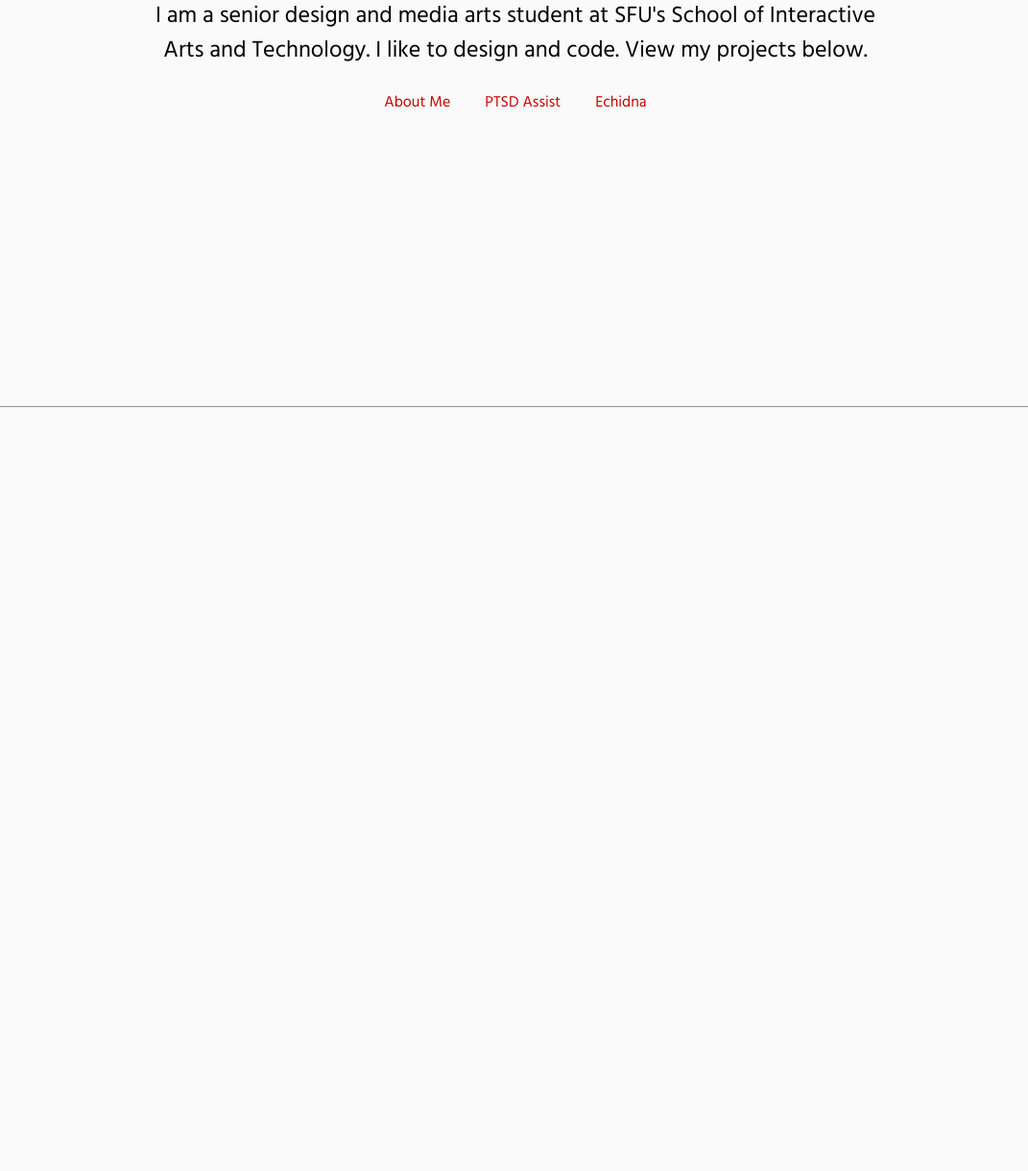
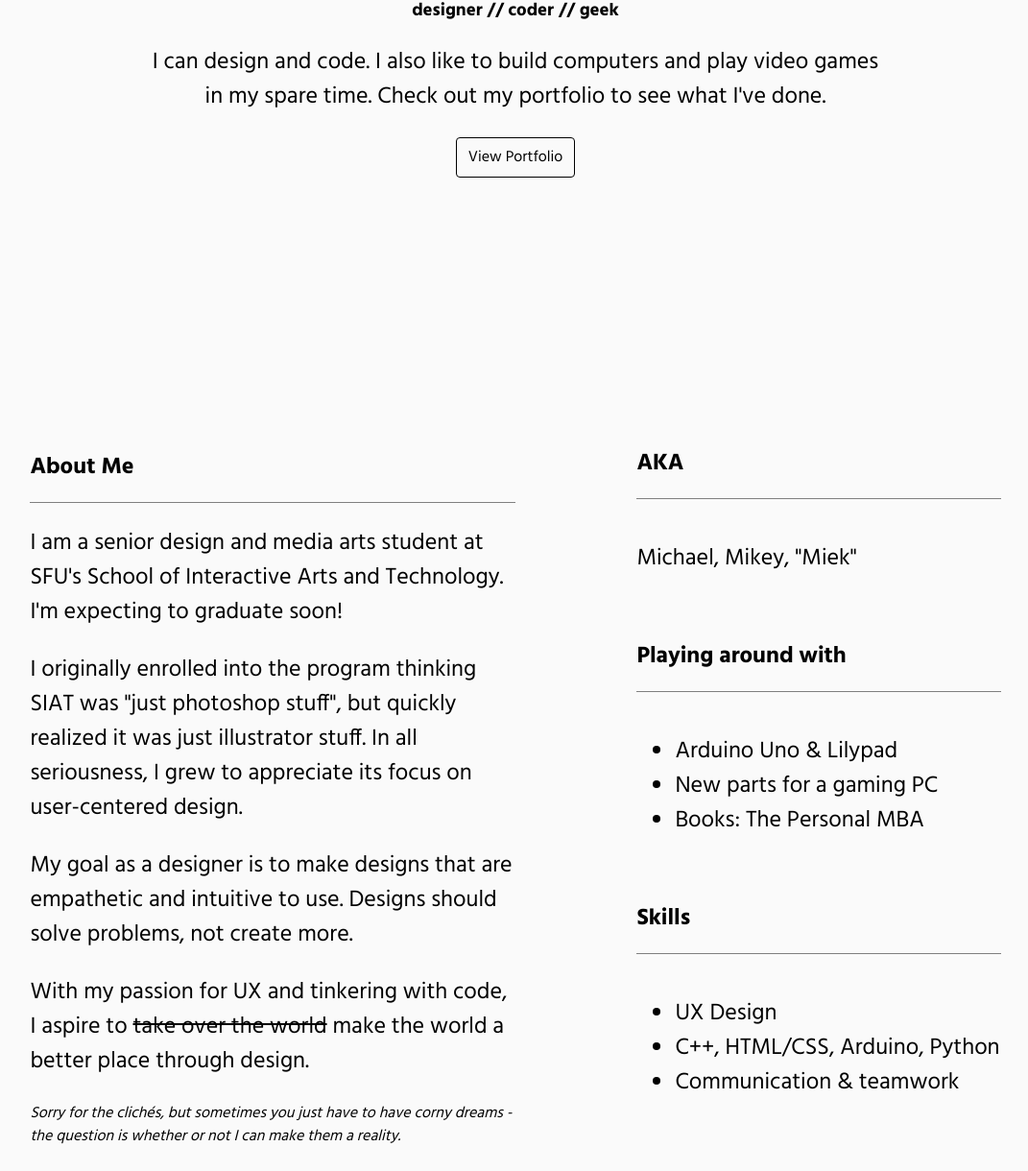
Before and after one commit to antoniobanderas/Project4, a plain HTML site: page about.html in a window 1280 px wide. Shown: the part 305-1525 px from the top of the page at 96% size, without its empty margins (103-1174 px from the left). Before the commit the page ends 800 px from the top, so only its background shows below. Drawn offline with Linux system fonts and the light colour scheme.

Commit message:
Modified about

```diff
--- a/about.html
+++ b/about.html
@@ -13,18 +13,49 @@
 		<div class="first-section grid max-width">
 			<div class="col-2of10">&nbsp;</div>
 			<div class="col-6of10">
-				<h1 class="first-section-h1">Designer. Coder. Geek.</h1>
-				<p class="first-section-text">I am a senior design and media arts student at SFU's School of Interactive Arts and Technology. I like to design and code. View my projects below.</p>
-				<ul class="quick-menu">
-					<li><a href="">About Me</a></li>
-					<li><a href="#ptsd">PTSD Assist</a></li>
-					<li><a href="#echidna">Echidna</a></li>
-				</ul>
+				<h1 class="first-section-h1">Hi, I'm Mike</h1>
+				<h3>designer // coder // geek</h3>
+				<p class="first-section-text">I can design and code. I also like to build computers and play video games in my spare time. Check out my portfolio to see what I've done.</p>
+        <a class="button-nav" href="index.html">View Portfolio</a>
 			</div>
 			<div class="col-2of10">&nbsp;</div>
 		</div> <!-- end of grid -->
 
-		<hr class="max-width">
+		<!-- Section 2 -->
+        <div class="grid max-width">
+          <div class="col-1of10">&nbsp;</div>
+          <div class="col-4of10 content-text">
+            <h2 class="left-align heading-underline">About Me</h2>
+            <p class="left-align first-section-text">I am a senior design and media arts student at SFU's School of Interactive Arts and Technology. I'm expecting to graduate soon!</p>
+            <p class="left-align first-section-text">I originally enrolled into the program thinking SIAT was "just photoshop stuff", but quickly realized it was just illustrator stuff. In all seriousness, I grew to appreciate its focus on user-centered design.</p>
+            <p class="left-align first-section-text">My goal as a designer is to make designs that are empathetic and intuitive to use. Designs should solve problems, not create more.</p>
+            <p class="left-align first-section-text">With my passion for UX and tinkering with code, I aspire to <span style="text-decoration: line-through;">take over the world</span> make the world a better place through design.</p>
+
+            <p class="left-align"><em>Sorry for the clich&eacute;s, but sometimes you just have to have corny dreams - the question is whether or not I can make them a reality.</em></p>
+          </div>
+
+          <div class="col-1of10">&nbsp;</div>
+
+          <div class="col-3of10">
+          	<h2 class="content-text left-align heading-underline">AKA</h2>
+          	<p class="first-section-text left-align">Michael, Mikey, "Miek"</p>
+            <h2 class="content-text left-align heading-underline">Playing around with</h2>
+            <ul class="left-align first-section-text">
+            	<li>Arduino Uno & Lilypad</li>
+            	<li>New parts for a gaming PC</li>
+            	<li>Books: The Personal MBA</li>
+            </ul>
+            <h2 class="content-text left-align heading-underline">Skills</h2>
+            <ul class="left-align first-section-text">
+            	<li>UX Design</li>
+            	<li>C++, HTML/CSS, Arduino, Python</li>
+            	<li>Communication & teamwork</li>
+            </ul>
+          </div>
+          <div class="col-1of10">&nbsp;</div>
+        </div> <!-- end of grid -->
+
+
 
 
 	</body>
--- a/css/main.css
+++ b/css/main.css
@@ -119,3 +119,8 @@ a:hover, a:focus {
 .echidna-pdf {
   margin: 3em 0em;
 }
+
+.section-line {
+  width: 80%;
+  margin: 2em auto;
+}
```
Also changed, not shown: index.html (+4 -4 lines).
